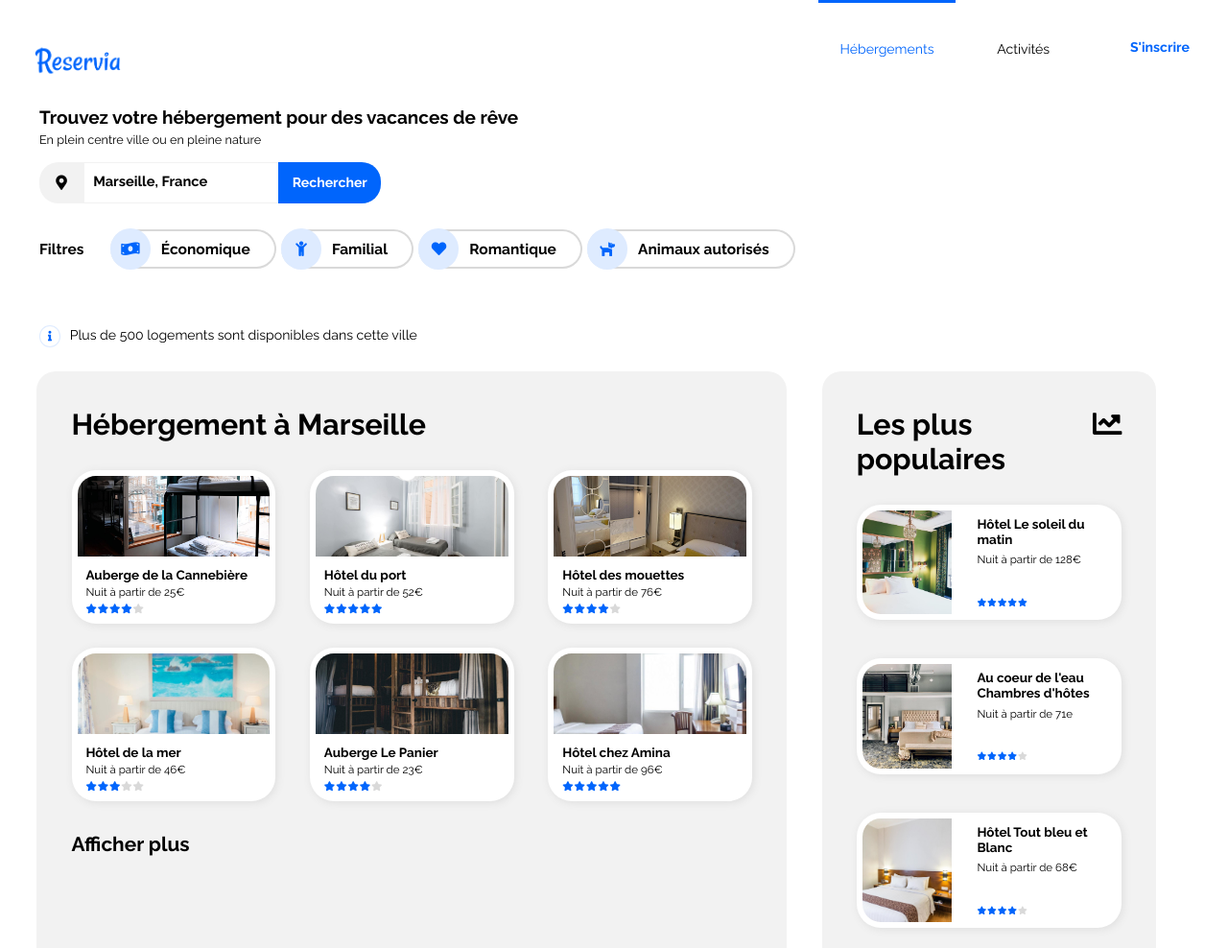
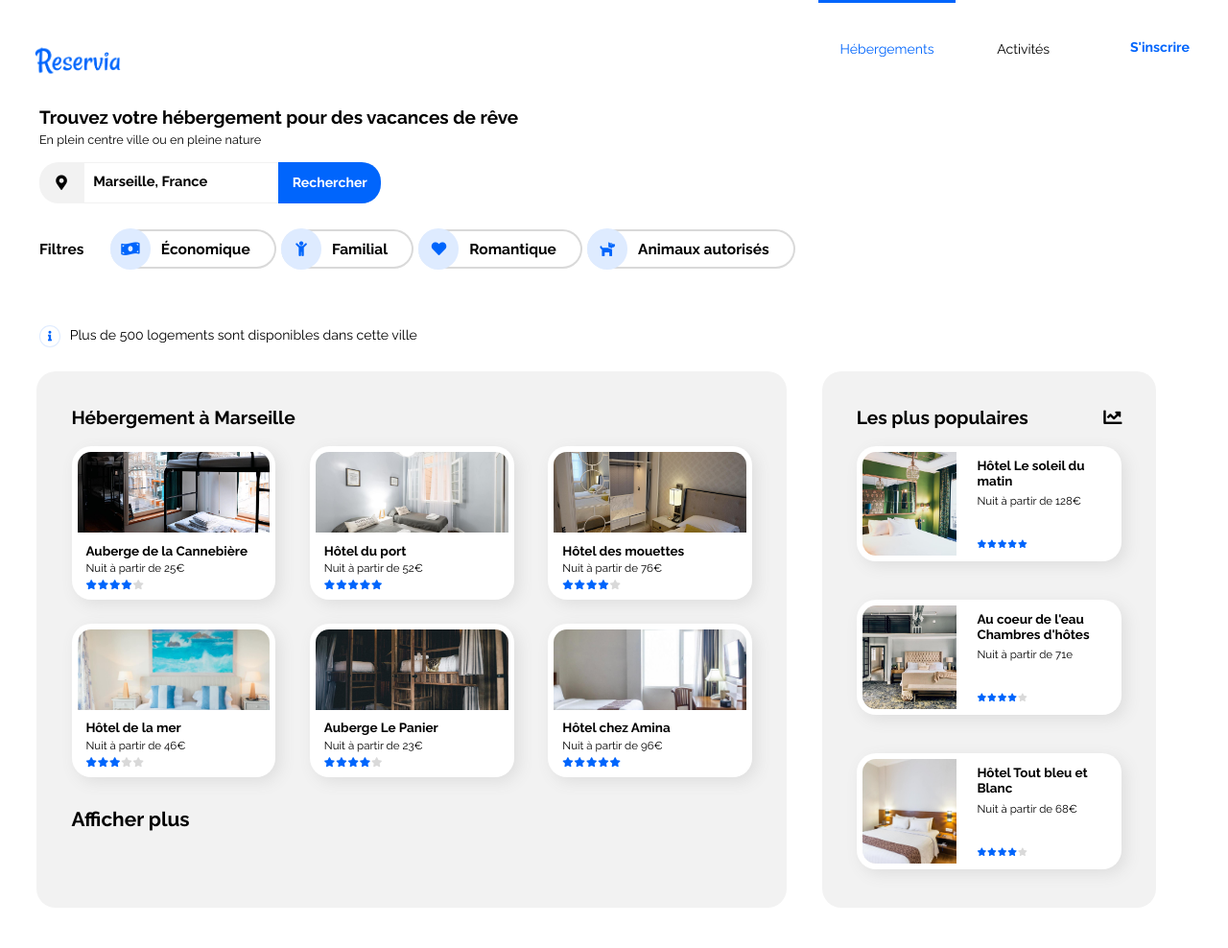
Before and after one commit to Ultivenik/BalibreaKevin_2_01-12-2020, a plain HTML site: page index.html in a window 1280 px wide. Shown: the top 988 px of the page at 96% size. Drawn offline with Linux system fonts and the light colour scheme.

Commit message:
texte adaptatif

```diff
--- a/styles.css
+++ b/styles.css
@@ -1,4 +1,3 @@
-/* creation du reset afin de supprimer tout les styles par défaut des balises */
 *{
     box-sizing: border-box;
     margin: 0;
@@ -6,9 +5,6 @@
     list-style-type: none;
     text-decoration: none;
     color: black;
-}
-:root{
-    font-size: 16px;
 }
 html{
     scroll-behavior: smooth;
@@ -51,12 +47,10 @@ body{
     order: 3;
     width: 50%;
     text-align: center;
+    border-bottom: 3px solid #f2f2f2;
 }
 .menu :nth-of-type(3), .menu .tab:hover{
     border-bottom: 3px solid #0065FC;
-}
-.menu :nth-of-type(4){
-    border-bottom: 3px solid #f2f2f2;
 }
 .menu :nth-of-type(4) a{
     color: black;
@@ -222,17 +216,17 @@ h2 .fa-chart-line{
     display: flex;
     flex-direction: column;
     background: #fff;
-    border-radius: 25px;
+    border-radius: 20px;
     margin-bottom: 2vh;
     position: relative;
-    box-shadow: .1em .1em .5em  #dedede;
+    box-shadow: .3rem .3rem 1rem  #dedede;
 }
 .card img{
     object-fit: cover;
     width: 100%;
     padding: 5px;
-    border-top-left-radius: 25px;
-    border-top-right-radius: 25px;
+    border-top-left-radius: 20px;
+    border-top-right-radius: 20px;
 }
 .card a {
     width: 100%;
@@ -240,7 +234,7 @@ h2 .fa-chart-line{
     position: absolute;
 }
 .legend{
-    font-size: 3.65vw;
+    font-size: 3.7vmin;
     margin-top: auto;
 }
 .legend h3{
@@ -262,13 +256,13 @@ h2 .fa-chart-line{
 }
 .popular .card{
     flex-direction: row;
-    height: 22vh;
+    height: 40vmin;
 }
 .popular .card img{
-    border-radius: 25px;
+    border-radius: 20px;
     border-top-right-radius: 0;
     border-bottom-right-radius: 0;
-    width: 36vw;
+    width: 37vmin;
     height: 100%;
 }
 .popular .legend{
@@ -284,10 +278,10 @@ h2 .fa-chart-line{
     padding-bottom: 4%;
 }
 .home .card{
-    height: 29.3vh;
+    height: 53.3vmin;
 }
 .home img{
-    height: 18vh;
+    height: 32vmin;
 }
 .home .legend{
     line-height: 1.6;
@@ -306,7 +300,7 @@ h2 .fa-chart-line{
     height: 100%;
 }
 .activity .card{
-    height: 28.3vh;
+    height: 50.3vmin;
     margin-bottom: 7%;
 }
 .activity img{
@@ -323,7 +317,7 @@ h2 .fa-chart-line{
     bottom: 0;
     background: white;
     width: 100%;
-    height: 8.3vh;
+    height: 15.3vmin;
     border-bottom-left-radius:20px ;
     border-bottom-right-radius:20px ;
 }
@@ -346,7 +340,7 @@ h2 .fa-chart-line{
     padding-bottom: 13px;
 }
 
-/* compatibilité desktop */
+/* Desktop compatibility */
 @media screen and (min-width:1200px){
     .menu li{
         font-size: 1.1vmax;
@@ -486,7 +480,7 @@ h2 .fa-chart-line{
         padding: 0;
     }
     h2{
-        font-size: 1.9em;
+        font-size: 1.5vw;
     }
     .home, .popular{
         border-radius: 20px;
@@ -543,7 +537,7 @@ h2 .fa-chart-line{
     }
     .popular .container-card .card img{
         height: 100%;
-        width: 38%;
+        width: 40%;
     }
     .activity{
         order: 3;
@@ -570,7 +564,7 @@ h2 .fa-chart-line{
     .activity .legend{
         height: 4.5em;
     }
-    /* Traitement de chaque card indépendament selon leur taille et leur largeur dans la mosaïque */
+    /* Treatment of each map independently according to their size and width in the mosaic*/
     .activity .container-card .card:nth-of-type(1){
         order: 1;
         height: 100%;
@@ -606,8 +600,8 @@ h2 .fa-chart-line{
     }
 }
 
-/* compatibilité tablette */
-@media (min-width:760px) and (max-width:1200px){
+/* tablet compatibility */
+@media (min-width:550px) and (max-width:1200px){
     .logo img{
         width: 10em;
     }
@@ -641,7 +635,7 @@ h2 .fa-chart-line{
         font-size: 1em;
     }
     .wrapper{
-        padding: 25px;
+        padding:4% 0;
     }
     .wrapper h2{
         width: 88%;
@@ -661,7 +655,7 @@ h2 .fa-chart-line{
         flex-direction: column;
     }
     .popular .legend, .home .legend, .activity .legend{
-        font-size: 1rem;
+        font-size: 4vmin;
     }
     .popular .card{
         height: 11rem;
@@ -670,7 +664,7 @@ h2 .fa-chart-line{
         width: 20vw;
     }
     .popular .card .legend{
-        margin-left: calc(100%/2);
+        margin-left: calc(100%/1.93);
     }
     .home .card{
         height: 15em;
```
